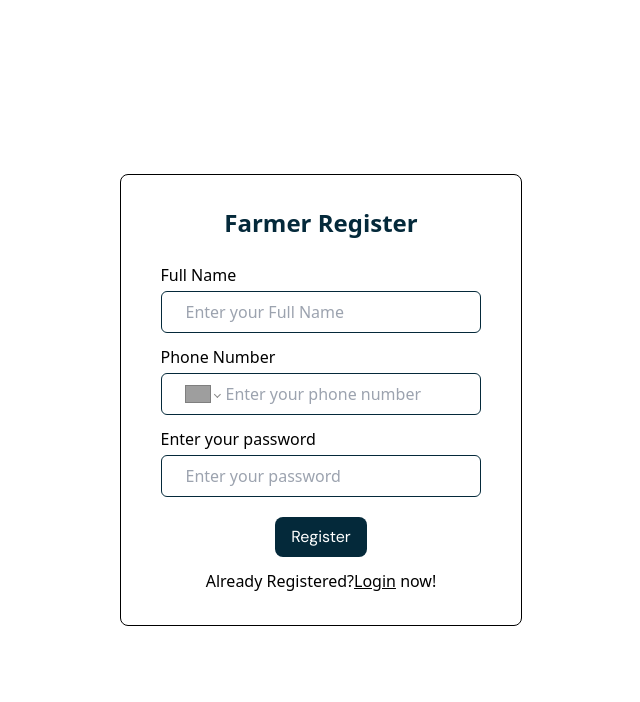
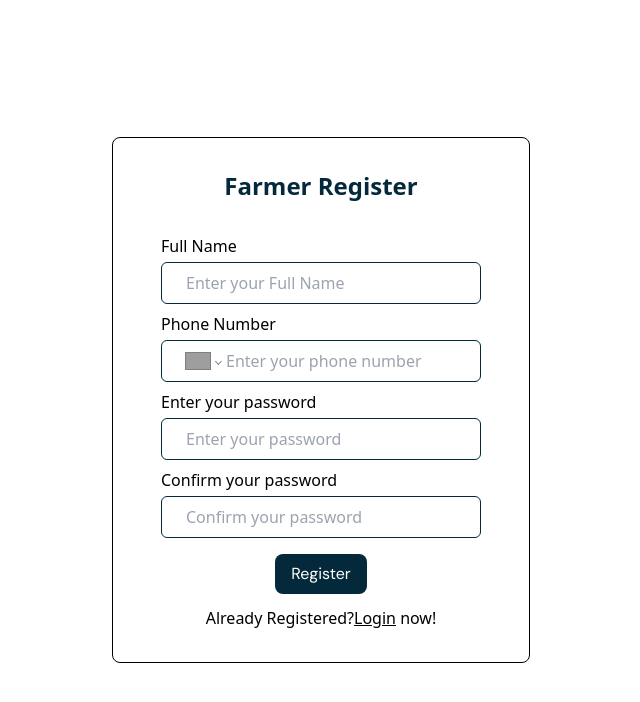
Before and after one commit to aakamshpm/CropChain, a React (Vite) app in the folder frontend/farmer/: page /register in a window 1280 px wide. Shown: the top 702 px of the page, without its empty margins (319-959 px from the left). Built offline with nearby package versions, Linux system fonts and the light colour scheme; grey boxes are pictures that could not be loaded; a web font is replaced by a local one.

Commit message:
protected and public routes implemented

```diff
--- a/frontend/farmer/package.json
+++ b/frontend/farmer/package.json
@@ -10,14 +10,17 @@
     "preview": "vite preview"
   },
   "dependencies": {
+    "@hookform/resolvers": "^3.9.1",
     "@reduxjs/toolkit": "^2.5.0",
     "axios": "^1.7.9",
     "notistack": "^3.0.1",
     "react": "^18.3.1",
     "react-dom": "^18.3.1",
+    "react-hook-form": "^7.54.2",
     "react-phone-number-input": "^3.4.10",
     "react-redux": "^9.2.0",
-    "react-router-dom": "^7.0.2"
+    "react-router-dom": "^7.0.2",
+    "yup": "^1.6.1"
   },
   "devDependencies": {
     "@eslint/js": "^9.15.0",
--- a/frontend/farmer/src/auth/authActions.js
+++ b/frontend/farmer/src/auth/authActions.js
@@ -15,6 +15,7 @@ const registerFarmer = createAsyncThunk(
   async (data, { rejectWithValue }) => {
     try {
       const response = await axios.post(`${backendURL}/register`, data, config);
+      localStorage.setItem("token", response.data.data.token);
       return response.data.data;
     } catch (err) {
       return rejectWithValue(err?.response?.data?.message || err?.message);
@@ -28,6 +29,7 @@ const loginFarmer = createAsyncThunk(
   async (data, { rejectWithValue }) => {
     try {
       const response = await axios.post(`${backendURL}/auth`, data, config);
+      localStorage.setItem("token", response.data.data.token);
       return response.data.data;
     } catch (error) {
       return rejectWithValue(error?.response?.data?.message || error?.message);
--- /dev/null
+++ b/frontend/farmer/src/auth/authUtils.js
@@ -0,0 +1,7 @@
+export const isAuthenticated = () => {
+  console.log("hy");
+  const token = localStorage.getItem("token")
+    ? localStorage.getItem("token")
+    : null;
+  return token;
+};
--- a/frontend/farmer/src/components/routes/ProtectedRoutes.jsx
+++ b/frontend/farmer/src/components/routes/ProtectedRoutes.jsx
@@ -1,5 +1,8 @@
+import { Navigate, Outlet } from "react-router-dom";
+import { isAuthenticated } from "../../auth/authUtils";
+
 const ProtectedRoutes = () => {
-  return <div>ProtectedRoutes</div>;
+  return isAuthenticated() ? <Outlet /> : <Navigate to="/login" />;
 };
 
 export default ProtectedRoutes;
--- a/frontend/farmer/src/components/routes/PublicRoutes.jsx
+++ b/frontend/farmer/src/components/routes/PublicRoutes.jsx
@@ -1,5 +1,8 @@
+import { Navigate, Outlet } from "react-router-dom";
+import { isAuthenticated } from "../../auth/authUtils";
+
 const PublicRoutes = () => {
-  return <div>PublicRoutes</div>;
+  return isAuthenticated() ? <Navigate to="/" /> : <Outlet />;
 };
 
 export default PublicRoutes;
--- a/frontend/farmer/src/index.css
+++ b/frontend/farmer/src/index.css
@@ -7,8 +7,9 @@
 
 @layer components {
   .input-field {
-    @apply border-[1px] border-primary-color px-6 py-2 rounded-md mb-3 mt-1;
+    @apply border-[1px] w-[20rem] border-primary-color px-6 py-2 rounded-md mt-1;
   }
+
   input:focus {
     @apply outline-none;
   }
--- a/frontend/farmer/src/main.jsx
+++ b/frontend/farmer/src/main.jsx
@@ -9,15 +9,25 @@ import {
   Route,
 } from "react-router-dom";
 import App from "./App.jsx";
+import PublicRoutes from "./components/routes/PublicRoutes.jsx";
+import ProtectedRoutes from "./components/routes/ProtectedRoutes.jsx";
 import Login from "./pages/Login.jsx";
 import Register from "./pages/Register.jsx";
+import Home from "./pages/Home.jsx";
 import "./index.css";
 
 export const router = createBrowserRouter(
   createRoutesFromElements(
     <Route path="/" element={<App />}>
-      <Route path="/login" element={<Login />} />
-      <Route path="/register" element={<Register />} />
+      <Route element={<PublicRoutes />}>
+        <Route path="/login" element={<Login />} />
+        <Route path="/register" element={<Register />} />
+      </Route>
+
+      {/* Protected Routes */}
+      <Route element={<ProtectedRoutes />}>
+        <Route index element={<Home />} />
+      </Route>
     </Route>
   )
 );
--- /dev/null
+++ b/frontend/farmer/src/pages/Home.jsx
@@ -0,0 +1,5 @@
+const Home = () => {
+  return <div>Home</div>;
+};
+
+export default Home;
--- a/frontend/farmer/src/pages/Login.jsx
+++ b/frontend/farmer/src/pages/Login.jsx
@@ -1,10 +1,13 @@
 import { useEffect, useState } from "react";
 import { Link, useNavigate } from "react-router-dom";
-import PhoneInput from "react-phone-number-input";
+import PhoneInput, { isValidPhoneNumber } from "react-phone-number-input";
 import { loginFarmer } from "../auth/authActions";
-import "react-phone-number-input/style.css";
 import { useSnackbar } from "notistack";
 import { useDispatch, useSelector } from "react-redux";
+import { useForm } from "react-hook-form";
+import * as Yup from "yup";
+import { yupResolver } from "@hookform/resolvers/yup";
+import "react-phone-number-input/style.css";
 
 const Login = () => {
   const [data, setData] = useState({
@@ -15,6 +18,24 @@ const Login = () => {
   const { loading, error, success, userInfo } = useSelector(
     (state) => state.auth
   );
+
+  const formSchema = Yup.object().shape({
+    phoneNumber: Yup.string()
+      .required("Phone is required")
+      .test("is-valid-phone", "Invalid phone number", (value) =>
+        isValidPhoneNumber(data.phoneNumber)
+      ),
+    password: Yup.string().required("Password is required"),
+  });
+
+  const {
+    register,
+    handleSubmit,
+    formState: { errors },
+    watch,
+  } = useForm({ mode: "onChange", resolver: yupResolver(formSchema) });
+
+  watch();
 
   const dispatch = useDispatch();
   const navigate = useNavigate();
@@ -51,17 +72,24 @@ const Login = () => {
             name="phoneNumber"
             className="input-field"
             placeholder="Enter your phone number"
+            {...register("phoneNumber")}
             value={data.phoneNumber}
             onChange={(value) => {
               setData((prev) => ({ ...prev, phoneNumber: value }));
             }}
           />
+          {errors.phoneNumber && (
+            <p className="text-xs text-red-600 mt-1">
+              {errors.phoneNumber.message}
+            </p>
+          )}
+
           <label htmlFor="password">Password</label>
-
           <input
             name="password"
             value={data.password}
             className="input-field"
+            {...register("password")}
             onChange={(e) =>
               setData((prev) => {
                 return {
@@ -73,8 +101,13 @@ const Login = () => {
             type="password"
             placeholder="Enter your password"
           />
+          {errors.password && (
+            <p className="text-xs text-red-600 mt-1">
+              {errors.password.message}
+            </p>
+          )}
         </div>
-        <button className="btn-primary" onClick={onLogin}>
+        <button className="btn-primary" onClick={handleSubmit(onLogin)}>
           Login
         </button>
         <p className="mt-3">
--- a/frontend/farmer/src/pages/Register.jsx
+++ b/frontend/farmer/src/pages/Register.jsx
@@ -1,9 +1,12 @@
 import { useEffect, useState } from "react";
 import { Link, useNavigate } from "react-router-dom";
 import { useDispatch, useSelector } from "react-redux";
+import { useForm } from "react-hook-form";
 import PhoneInput from "react-phone-number-input";
 import { useSnackbar } from "notistack";
 import { registerFarmer } from "../auth/authActions";
+import * as Yup from "yup";
+import { yupResolver } from "@hookform/resolvers/yup";
 import "react-phone-number-input/style.css";
 
 const Register = () => {
@@ -11,7 +14,28 @@ const Register = () => {
     name: "",
     phoneNumber: "",
     password: "",
+    confirmPassword: "",
   });
+
+  const formSchema = Yup.object().shape({
+    name: Yup.string().required("Name is required"),
+    phoneNumber: Yup.string().required("Phone is required"),
+    password: Yup.string()
+      .required("Password is required")
+      .min(4, "Password length should be at least 4 characters")
+      .max(12, "Password cannot exceed more than 12 characters"),
+    confirmPassword: Yup.string()
+      .required("Confirm Password is required")
+      .min(4, "Password length should be at least 4 characters")
+      .max(12, "Password cannot exceed more than 12 characters")
+      .oneOf([Yup.ref("password")], "Passwords do not match"),
+  });
+
+  const {
+    register,
+    handleSubmit,
+    formState: { errors },
+  } = useForm({ mode: "onTouched", resolver: yupResolver(formSchema) });
 
   const { loading, error, success, userInfo } = useSelector(
     (state) => state.auth
@@ -45,11 +69,13 @@ const Register = () => {
         <h1 className="text-primary-color font-semibold text-2xl mb-4">
           Farmer Register
         </h1>
-        <div className="flex flex-col p-2">
+        <div className="flex flex-col p-4 gap-2">
+          <div className="flex flex-col">
             <label htmlFor="name">Full Name</label>
             <input
               name="name"
               value={data.name}
+              {...register("name", { required: true })}
               className="input-field"
               onChange={(e) =>
                 setData((prev) => {
@@ -62,10 +88,17 @@ const Register = () => {
               type="text"
               placeholder="Enter your Full Name"
             />
+            {errors.name && (
+              <p className="text-xs text-red-600 mt-1">{errors.name.message}</p>
+            )}
+          </div>
+
+          <div className="flex flex-col">
             <label htmlFor="phoneNumber"> Phone Number</label>
             <PhoneInput
               defaultCountry="IN"
               name="phoneNumber"
+              {...register("phoneNumber", { required: true })}
               placeholder="Enter your phone number"
               value={data.phoneNumber}
               className="input-field"
@@ -73,9 +106,15 @@ const Register = () => {
                 setData((prev) => ({ ...prev, phoneNumber: value }));
               }}
             />
+            {errors.phoneNumber && (
+              <p className="text-xs text-red-600 mt-1">Phone is required</p>
+            )}
+          </div>
+          <div className="flex flex-col">
             <label htmlFor="password">Enter your password</label>
             <input
               name="password"
+              {...register("password", { required: true })}
               value={data.password}
               className="input-field"
               onChange={(e) =>
@@ -89,8 +128,36 @@ const Register = () => {
               type="password"
               placeholder="Enter your password"
             />
+            {errors.password && (
+              <p className="text-xs text-red-600 mt-1">Password is required</p>
+            )}
           </div>
-        <button className="btn-primary" onClick={onRegister}>
+          <div className="flex flex-col">
+            <label htmlFor="confirmPassword">Confirm your password</label>
+            <input
+              name="confirmPassword"
+              {...register("confirmPassword", { required: true })}
+              value={data.confirmPassword}
+              className="input-field"
+              onChange={(e) =>
+                setData((prev) => {
+                  return {
+                    ...prev,
+                    [e.target.name]: e.target.value,
+                  };
+                })
+              }
+              type="password"
+              placeholder="Confirm your password"
+            />
+            {errors.confirmPassword && (
+              <p className="text-xs text-red-600 mt-1">
+                {errors.confirmPassword.message}
+              </p>
+            )}
+          </div>
+        </div>
+        <button className="btn-primary" onClick={handleSubmit(onRegister)}>
           Register
         </button>
         <p className="mt-3">
```
Also changed, not shown: 1 other file (tests, documents, lock files or other folders). Lines whose indentation alone changed are shown as unchanged.
